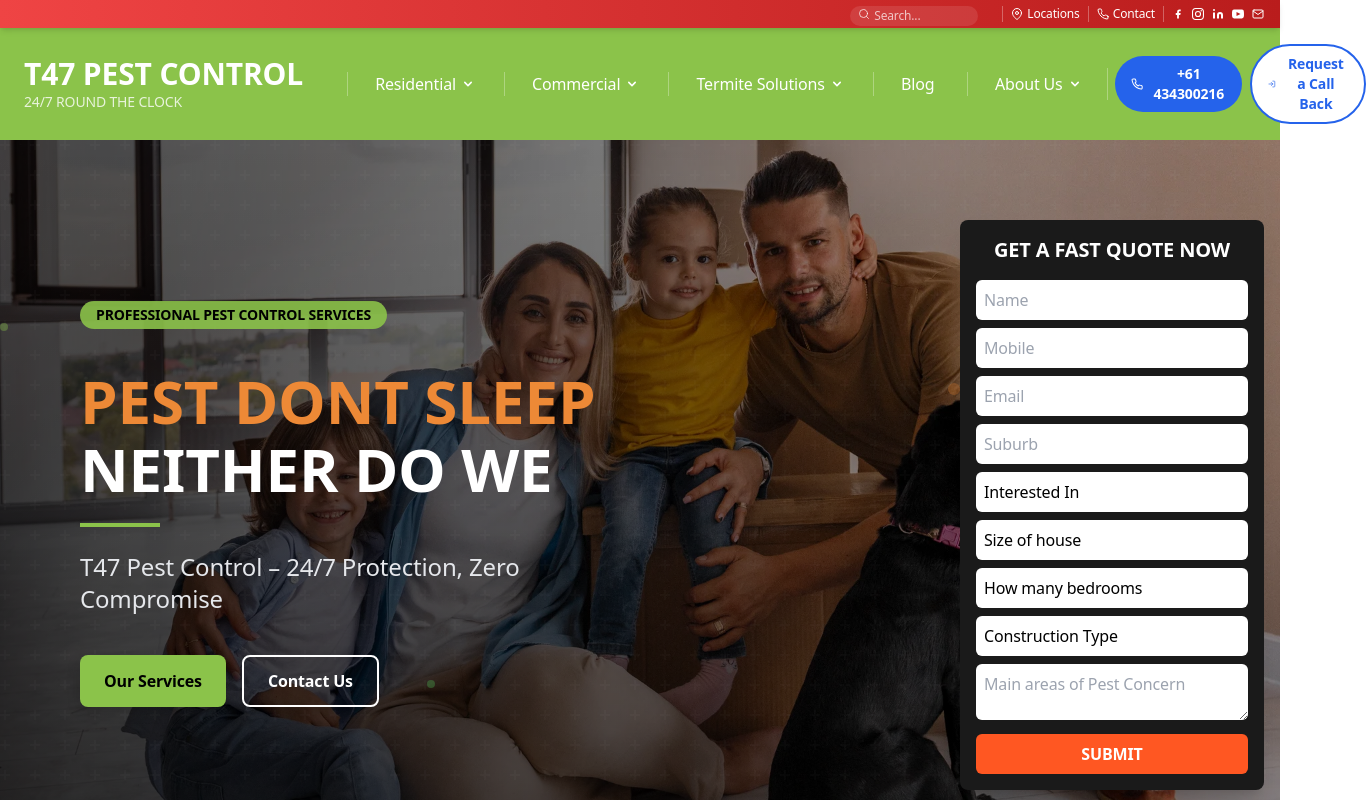
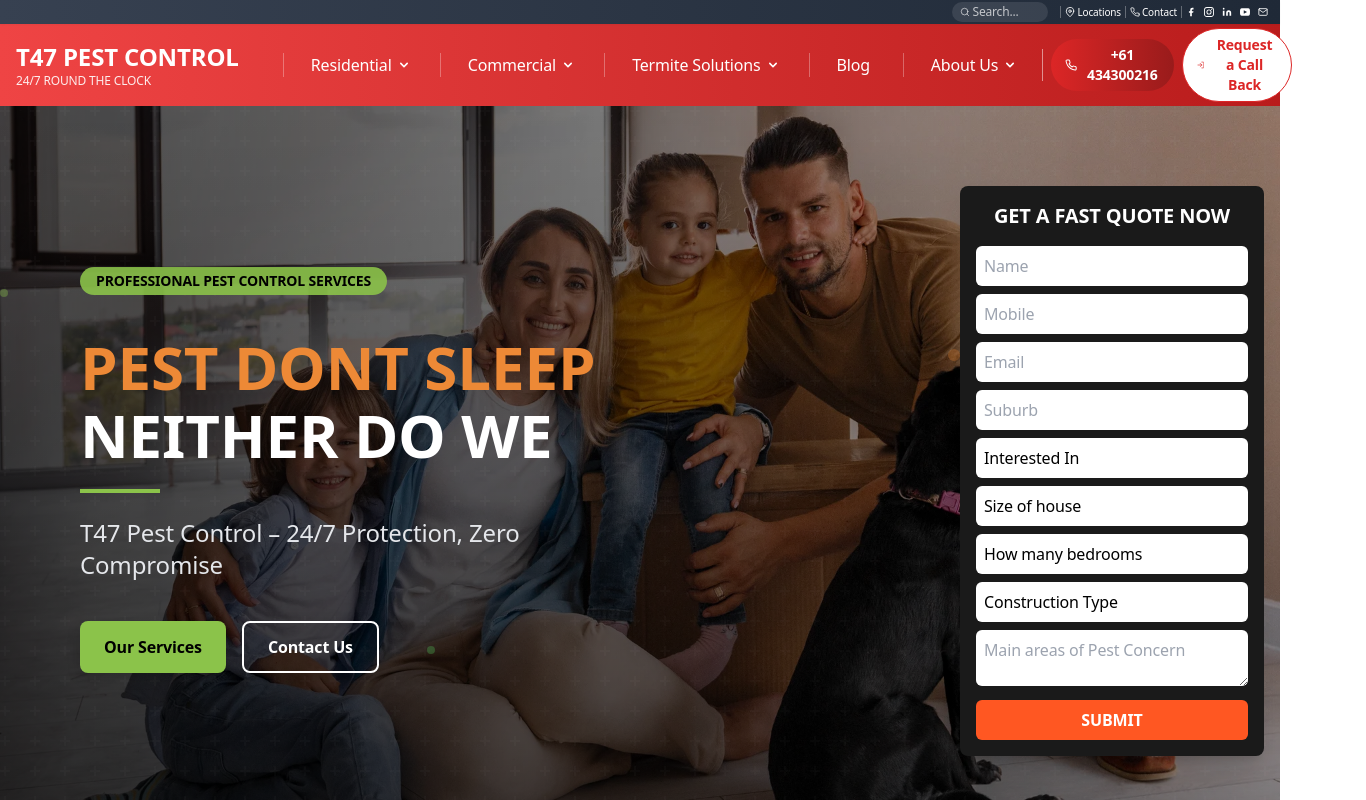
Before and after one commit to xtcharan/t47-pest-control, a Next.js app in the folder Desktop/pest-main/: page / in a window 1280 px wide. Shown: the top 800 px of the page, 1366 px wide, since content can reach past the window. Built offline with nearby package versions, Linux system fonts and the light colour scheme.

Commit message:
Fix dropdown menu and maintain red color scheme

```diff
--- a/Desktop/pest-main/src/components/layout/header/MainHeader.tsx
+++ b/Desktop/pest-main/src/components/layout/header/MainHeader.tsx
@@ -30,59 +30,61 @@ export default function MainHeader() {
   };
 
   return (
-    <header className="w-full relative z-50 bg-green-light">
+    <header className="w-full relative z-50 bg-gradient-to-r from-red-500 to-red-700 text-white">
       {/* Search, Locations and Social media icons in top right */}
-      <div className="hidden md:flex items-center justify-end space-x-2 py-0.5 px-4 bg-gradient-to-r from-red-500 to-red-700 shadow-md">
+      <div className="hidden md:flex items-center justify-end space-x-1 py-0.5 px-3 bg-gradient-to-r from-gray-700 to-gray-800 shadow-sm text-[10px]">
         {/* Search bar */}
-        <div className="relative mr-4">
+        <div className="relative mr-2">
           <input
             type="text"
             placeholder="Search..."
-            className="bg-white/10 text-white placeholder-white/70 text-xs rounded-full py-0.5 pl-6 pr-2 w-32 focus:w-40 focus:outline-none focus:ring-1 focus:ring-white/30 transition-all duration-300"
+            className="bg-white/10 text-white placeholder-white/70 text-xs rounded-full py-0.5 pl-5 pr-2 w-24 focus:w-32 focus:outline-none focus:ring-1 focus:ring-white/30 transition-all duration-300"
           />
-          <svg xmlns="http://www.w3.org/2000/svg" className="h-3 w-3 text-white/70 absolute left-2 top-1/2 transform -translate-y-1/2" viewBox="0 0 24 24" fill="none" stroke="currentColor" strokeWidth="2" strokeLinecap="round" strokeLinejoin="round">
+          <svg xmlns="http://www.w3.org/2000/svg" className="h-2.5 w-2.5 text-white/70 absolute left-2 top-1/2 transform -translate-y-1/2" viewBox="0 0 24 24" fill="none" stroke="currentColor" strokeWidth="2" strokeLinecap="round" strokeLinejoin="round">
             <circle cx="11" cy="11" r="8"></circle>
             <line x1="21" y1="21" x2="16.65" y2="16.65"></line>
           </svg>
         </div>
         {/* Divider */}
-        <div className="h-4 w-[1px] bg-white/30 mr-3"></div>
+        <div className="h-3 w-[1px] bg-white/30 mr-1.5"></div>
 
         {/* Locations link */}
         <a
           href="/areas"
-          className="text-white hover:text-white/80 transition-colors transform hover:scale-110 duration-200 font-medium mr-3 flex items-center text-xs"
+          className="text-white hover:text-white/80 transition-colors transform hover:scale-105 duration-200 font-medium mr-1.5 flex items-center text-[10px]"
         >
-          <svg xmlns="http://www.w3.org/2000/svg" className="h-3 w-3 mr-1" viewBox="0 0 24 24" fill="none" stroke="currentColor" strokeWidth="2" strokeLinecap="round" strokeLinejoin="round">
+          <svg xmlns="http://www.w3.org/2000/svg" className="h-2.5 w-2.5 mr-0.5" viewBox="0 0 24 24" fill="none" stroke="currentColor" strokeWidth="2" strokeLinecap="round" strokeLinejoin="round">
             <path d="M21 10c0 7-9 13-9 13s-9-6-9-13a9 9 0 0 1 18 0z"></path>
             <circle cx="12" cy="10" r="3"></circle>
           </svg>
           Locations
         </a>
         {/* Divider */}
-        <div className="h-4 w-[1px] bg-white/30 mr-3"></div>
+        <div className="h-3 w-[1px] bg-white/30 mr-1.5"></div>
 
         {/* Contact link */}
         <a
           href="/contact"
-          className="text-white hover:text-white/80 transition-colors transform hover:scale-110 duration-200 font-medium mr-3 flex items-center text-xs"
+          className="text-white hover:text-white/80 transition-colors transform hover:scale-105 duration-200 font-medium mr-1.5 flex items-center text-[10px]"
         >
-          <svg xmlns="http://www.w3.org/2000/svg" className="h-3 w-3 mr-1" viewBox="0 0 24 24" fill="none" stroke="currentColor" strokeWidth="2" strokeLinecap="round" strokeLinejoin="round">
+          <svg xmlns="http://www.w3.org/2000/svg" className="h-2.5 w-2.5 mr-0.5" viewBox="0 0 24 24" fill="none" stroke="currentColor" strokeWidth="2" strokeLinecap="round" strokeLinejoin="round">
             <path d="M22 16.92v3a2 2 0 0 1-2.18 2 19.79 19.79 0 0 1-8.63-3.07 19.5 19.5 0 0 1-6-6 19.79 19.79 0 0 1-3.07-8.67A2 2 0 0 1 4.11 2h3a2 2 0 0 1 2 1.72 12.84 12.84 0 0 0 .7 2.81 2 2 0 0 1-.45 2.11L8.09 9.91a16 16 0 0 0 6 6l1.27-1.27a2 2 0 0 1 2.11-.45 12.84 12.84 0 0 0 2.81.7A2 2 0 0 1 22 16.92z"></path>
           </svg>
           Contact
         </a>
         {/* Divider */}
-        <div className="h-4 w-[1px] bg-white/30 mr-3"></div>
+        <div className="h-3 w-[1px] bg-white/30 mr-1.5"></div>
+        {/* Social media icons in a group */}
+        <div className="flex items-center space-x-2">
           {/* Facebook */}
           <a
             href={COMPANY_INFO.social.facebook}
             target="_blank"
             rel="noopener noreferrer"
             aria-label="Facebook"
-          className="text-white hover:text-white/80 transition-colors transform hover:scale-110 duration-200 scale-90"
+            className="text-white hover:text-white/80 transition-colors transform hover:scale-105 duration-200"
           >
-          <svg xmlns="http://www.w3.org/2000/svg" className="h-3 w-3" viewBox="0 0 24 24" fill="currentColor">
+            <svg xmlns="http://www.w3.org/2000/svg" className="h-2.5 w-2.5" viewBox="0 0 24 24" fill="currentColor">
               <path d="M18 2h-3a5 5 0 00-5 5v3H7v4h3v8h4v-8h3l1-4h-4V7a1 1 0 011-1h3z"></path>
             </svg>
           </a>
@@ -93,9 +95,9 @@ export default function MainHeader() {
             target="_blank"
             rel="noopener noreferrer"
             aria-label="Instagram"
-          className="text-white hover:text-white/80 transition-colors transform hover:scale-110 duration-200"
+            className="text-white hover:text-white/80 transition-colors transform hover:scale-105 duration-200"
           >
-          <svg xmlns="http://www.w3.org/2000/svg" className="h-3 w-3" viewBox="0 0 24 24" fill="currentColor">
+            <svg xmlns="http://www.w3.org/2000/svg" className="h-2.5 w-2.5" viewBox="0 0 24 24" fill="currentColor">
               <path d="M12 2.163c3.204 0 3.584.012 4.85.07 3.252.148 4.771 1.691 4.919 4.919.058 1.265.069 1.645.069 4.849 0 3.205-.012 3.584-.069 4.849-.149 3.225-1.664 4.771-4.919 4.919-1.266.058-1.644.07-4.85.07-3.204 0-3.584-.012-4.849-.07-3.26-.149-4.771-1.699-4.919-4.92-.058-1.265-.07-1.644-.07-4.849 0-3.204.013-3.583.07-4.849.149-3.227 1.664-4.771 4.919-4.919 1.266-.057 1.645-.069 4.849-.069zM12 0C8.741 0 8.333.014 7.053.072 2.695.272.273 2.69.073 7.052.014 8.333 0 8.741 0 12c0 3.259.014 3.668.072 4.948.2 4.358 2.618 6.78 6.98 6.98C8.333 23.986 8.741 24 12 24c3.259 0 3.668-.014 4.948-.072 4.354-.2 6.782-2.618 6.979-6.98.059-1.28.073-1.689.073-4.948 0-3.259-.014-3.667-.072-4.947-.196-4.354-2.617-6.78-6.979-6.98C15.668.014 15.259 0 12 0zm0 5.838a6.162 6.162 0 100 12.324 6.162 6.162 0 000-12.324zM12 16a4 4 0 110-8 4 4 0 010 8zm6.406-11.845a1.44 1.44 0 100 2.881 1.44 1.44 0 000-2.881z" />
             </svg>
           </a>
@@ -106,9 +108,9 @@ export default function MainHeader() {
             target="_blank"
             rel="noopener noreferrer"
             aria-label="LinkedIn"
-          className="text-white hover:text-white/80 transition-colors transform hover:scale-110 duration-200"
+            className="text-white hover:text-white/80 transition-colors transform hover:scale-105 duration-200"
           >
-          <svg xmlns="http://www.w3.org/2000/svg" className="h-3 w-3" viewBox="0 0 24 24" fill="currentColor">
+            <svg xmlns="http://www.w3.org/2000/svg" className="h-2.5 w-2.5" viewBox="0 0 24 24" fill="currentColor">
               <path d="M16 8a6 6 0 016 6v7h-4v-7a2 2 0 00-2-2 2 2 0 00-2 2v7h-4v-7a6 6 0 016-6z"></path>
               <rect x="2" y="9" width="4" height="12"></rect>
               <circle cx="4" cy="4" r="2"></circle>
@@ -121,9 +123,9 @@ export default function MainHeader() {
             target="_blank"
             rel="noopener noreferrer"
             aria-label="YouTube"
-          className="text-white hover:text-white/80 transition-colors transform hover:scale-110 duration-200"
+            className="text-white hover:text-white/80 transition-colors transform hover:scale-105 duration-200"
           >
-          <svg xmlns="http://www.w3.org/2000/svg" className="h-3 w-3" viewBox="0 0 24 24" fill="currentColor">
+            <svg xmlns="http://www.w3.org/2000/svg" className="h-2.5 w-2.5" viewBox="0 0 24 24" fill="currentColor">
               <path d="M19.615 3.184c-3.604-.246-11.631-.245-15.23 0-3.897.266-4.356 2.62-4.385 8.816.029 6.185.484 8.549 4.385 8.816 3.6.245 11.626.246 15.23 0 3.897-.266 4.356-2.62 4.385-8.816-.029-6.185-.484-8.549-4.385-8.816zm-10.615 12.816v-8l8 3.993-8 4.007z" />
             </svg>
           </a>
@@ -134,16 +136,17 @@ export default function MainHeader() {
             target="_blank"
             rel="noopener noreferrer"
             aria-label="Email"
-          className="text-white hover:text-white/80 transition-colors transform hover:scale-110 duration-200"
+            className="text-white hover:text-white/80 transition-colors transform hover:scale-105 duration-200"
           >
-          <svg xmlns="http://www.w3.org/2000/svg" className="h-3 w-3" viewBox="0 0 24 24" fill="none" stroke="currentColor" strokeWidth="2" strokeLinecap="round" strokeLinejoin="round">
+            <svg xmlns="http://www.w3.org/2000/svg" className="h-2.5 w-2.5" viewBox="0 0 24 24" fill="none" stroke="currentColor" strokeWidth="2" strokeLinecap="round" strokeLinejoin="round">
               <path d="M4 4h16c1.1 0 2 .9 2 2v12c0 1.1-.9 2-2 2H4c-1.1 0-2-.9-2-2V6c0-1.1.9-2 2-2z"></path>
               <polyline points="22,6 12,13 2,6"></polyline>
             </svg>
           </a>
         </div>
+      </div>
 
-      <div className="container mx-auto px-2.5 md:px-4 flex items-center justify-between py-1.5 md:py-2">
+      <div className="container mx-auto px-2 md:px-3 flex items-center justify-between py-0.5 md:py-1">
         {/* Logo and company name - clickable to home page */}
         <Link
           href="/"
@@ -158,15 +161,15 @@ export default function MainHeader() {
               height={0}
               sizes="(max-width: 768px) 60px, 100px"
               className="object-contain"
-              style={{ width: 'auto', height: isMobile ? '60px' : '100px' }}
+              style={{ width: 'auto', height: isMobile ? '50px' : '70px' }}
               priority
             />
           </div>
           <div>
-            <h1 className="text-sm md:text-3xl font-extrabold text-white whitespace-nowrap group-hover:text-white/90 transition-colors">
+            <h1 className="text-sm md:text-2xl font-extrabold text-white whitespace-nowrap group-hover:text-white/90 transition-colors">
               T47 PEST CONTROL
             </h1>
-            <p className="text-[10px] md:text-sm font-medium text-white/80 whitespace-nowrap group-hover:text-white/70 transition-colors">
+            <p className="text-[9px] md:text-xs font-medium text-white/90 whitespace-nowrap group-hover:text-white/80 transition-colors">
               24/7 ROUND THE CLOCK
             </p>
           </div>
@@ -189,13 +192,13 @@ export default function MainHeader() {
             </nav>
 
             {/* Vertical divider */}
-            <div className="h-8 w-[1px] bg-white/30 mx-2"></div>
+            <div className="h-8 w-[1px] bg-white/50 mx-2"></div>
 
             {/* Contact buttons */}
             <div className="flex items-center space-x-2">
               <button
                 type="button"
-                className="bg-blue-600 text-white font-bold py-2 px-4 rounded-full flex items-center hover:bg-blue-700 transition-colors text-sm"
+                className="bg-gradient-to-r from-red-600 to-red-800 text-white font-bold py-1.5 px-3.5 rounded-full flex items-center hover:from-red-700 hover:to-red-900 transition-colors text-sm"
                 onClick={() => window.location.href = `tel:${COMPANY_INFO.phone}`}
               >
                 <svg xmlns="http://www.w3.org/2000/svg" className="h-4 w-4 mr-2" viewBox="0 0 24 24" fill="none" stroke="currentColor" strokeWidth="2" strokeLinecap="round" strokeLinejoin="round">
@@ -205,7 +208,7 @@ export default function MainHeader() {
               </button>
               <button
                 type="button"
-                className="bg-white text-blue-600 font-bold py-2 px-4 rounded-full flex items-center hover:bg-gray-100 transition-colors border-2 border-blue-600 text-sm"
+                className="bg-white text-red-600 font-bold py-1.5 px-3.5 rounded-full flex items-center hover:bg-gray-100 transition-colors border border-red-600 text-sm"
                 onClick={() => window.location.href = '/contact'}
               >
                 <svg xmlns="http://www.w3.org/2000/svg" className="h-4 w-4 mr-2" viewBox="0 0 24 24" fill="none" stroke="currentColor" strokeWidth="2" strokeLinecap="round" strokeLinejoin="round">
@@ -225,7 +228,7 @@ export default function MainHeader() {
           <button
             type="button"
             onClick={() => window.location.href = `tel:${COMPANY_INFO.phone}`}
-            className={`p-2 rounded-full bg-blue-600 shadow-md focus:outline-none flex items-center justify-center ${styles.phoneButton}`}
+            className={`p-2 rounded-full bg-gradient-to-r from-red-600 to-red-800 shadow-md focus:outline-none flex items-center justify-center ${styles.phoneButton}`}
             aria-label="Call us"
           >
             <div className={styles.phoneIcon}>
@@ -239,7 +242,7 @@ export default function MainHeader() {
           <button
             type="button"
             onClick={() => window.location.href = '/contact'}
-            className="py-1.5 px-3.5 rounded-full bg-gradient-to-r from-blue-500 to-blue-700 text-white font-bold text-xs shadow-md focus:outline-none transition-transform hover:scale-105 active:scale-95"
+            className="py-1.5 px-3.5 rounded-full bg-gradient-to-r from-red-600 to-red-800 text-white font-bold text-xs shadow-md focus:outline-none transition-transform hover:scale-105 active:scale-95"
             aria-label="Book Now"
           >
             BOOK NOW
@@ -298,7 +301,7 @@ export default function MainHeader() {
         <div className="flex flex-col space-y-2 p-4 border-t border-gray-200">
           <button
             type="button"
-            className="bg-blue-600 text-white font-bold py-2 px-4 rounded-full flex items-center justify-center hover:bg-blue-700 transition-colors text-sm"
+            className="bg-gradient-to-r from-red-600 to-red-800 text-white font-bold py-2 px-4 rounded-full flex items-center justify-center hover:from-red-700 hover:to-red-900 transition-colors text-sm"
             onClick={() => window.location.href = `tel:${COMPANY_INFO.phone}`}
           >
             <svg xmlns="http://www.w3.org/2000/svg" className="h-4 w-4 mr-2" viewBox="0 0 24 24" fill="none" stroke="currentColor" strokeWidth="2" strokeLinecap="round" strokeLinejoin="round">
@@ -308,7 +311,7 @@ export default function MainHeader() {
           </button>
           <button
             type="button"
-            className="bg-white text-blue-600 font-bold py-2 px-4 rounded-full flex items-center justify-center hover:bg-gray-100 transition-colors border-2 border-blue-600 text-sm"
+            className="bg-white text-red-600 font-bold py-2 px-4 rounded-full flex items-center justify-center hover:bg-gray-100 transition-colors border-2 border-red-600 text-sm"
             onClick={() => window.location.href = '/contact'}
           >
             <svg xmlns="http://www.w3.org/2000/svg" className="h-4 w-4 mr-2" viewBox="0 0 24 24" fill="none" stroke="currentColor" strokeWidth="2" strokeLinecap="round" strokeLinejoin="round">
@@ -323,7 +326,7 @@ export default function MainHeader() {
         {/* Bottom navigation bar */}
         <div className="fixed bottom-0 left-0 right-0 bg-gray-50 border-t border-gray-200 grid grid-cols-5 py-2 z-50">
           {/* Locations */}
-          <a href="/areas" className="flex flex-col items-center justify-center text-gray-600 hover:text-blue-600">
+          <a href="/areas" className="flex flex-col items-center justify-center text-gray-600 hover:text-red-600">
             <svg xmlns="http://www.w3.org/2000/svg" className="h-6 w-6" viewBox="0 0 24 24" fill="none" stroke="currentColor" strokeWidth="2" strokeLinecap="round" strokeLinejoin="round">
               <path d="M21 10c0 7-9 13-9 13s-9-6-9-13a9 9 0 0 1 18 0z"></path>
               <circle cx="12" cy="10" r="3"></circle>
@@ -332,7 +335,7 @@ export default function MainHeader() {
           </a>
 
           {/* Search */}
-          <button type="button" className="flex flex-col items-center justify-center text-gray-600 hover:text-blue-600">
+          <button type="button" className="flex flex-col items-center justify-center text-gray-600 hover:text-red-600">
             <svg xmlns="http://www.w3.org/2000/svg" className="h-6 w-6" viewBox="0 0 24 24" fill="none" stroke="currentColor" strokeWidth="2" strokeLinecap="round" strokeLinejoin="round">
               <circle cx="11" cy="11" r="8"></circle>
               <line x1="21" y1="21" x2="16.65" y2="16.65"></line>
@@ -341,7 +344,7 @@ export default function MainHeader() {
           </button>
 
           {/* Phone - Call Us */}
-          <a href={`tel:${COMPANY_INFO.phone}`} className="flex flex-col items-center justify-center text-blue-600 hover:text-blue-800">
+          <a href={`tel:${COMPANY_INFO.phone}`} className="flex flex-col items-center justify-center text-red-600 hover:text-red-800">
             <div className={`${styles.phoneIcon} relative`}>
               <svg xmlns="http://www.w3.org/2000/svg" className="h-6 w-6" viewBox="0 0 24 24" fill="none" stroke="currentColor" strokeWidth="2" strokeLinecap="round" strokeLinejoin="round">
                 <path d="M22 16.92v3a2 2 0 0 1-2.18 2 19.79 19.79 0 0 1-8.63-3.07 19.5 19.5 0 0 1-6-6 19.79 19.79 0 0 1-3.07-8.67A2 2 0 0 1 4.11 2h3a2 2 0 0 1 2 1.72 12.84 12.84 0 0 0 .7 2.81 2 2 0 0 1-.45 2.11L8.09 9.91a16 16 0 0 0 6 6l1.27-1.27a2 2 0 0 1 2.11-.45 12.84 12.84 0 0 0 2.81.7A2 2 0 0 1 22 16.92z"></path>
@@ -351,7 +354,7 @@ export default function MainHeader() {
           </a>
 
           {/* Contact */}
-          <a href="/contact" className="flex flex-col items-center justify-center text-gray-600 hover:text-blue-600">
+          <a href="/contact" className="flex flex-col items-center justify-center text-gray-600 hover:text-red-600">
             <svg xmlns="http://www.w3.org/2000/svg" className="h-6 w-6" viewBox="0 0 24 24" fill="none" stroke="currentColor" strokeWidth="2" strokeLinecap="round" strokeLinejoin="round">
               <path d="M21 11.5a8.38 8.38 0 0 1-.9 3.8 8.5 8.5 0 0 1-7.6 4.7 8.38 8.38 0 0 1-3.8-.9L3 21l1.9-5.7a8.38 8.38 0 0 1-.9-3.8 8.5 8.5 0 0 1 4.7-7.6 8.38 8.38 0 0 1 3.8-.9h.5a8.48 8.48 0 0 1 8 8v.5z"></path>
             </svg>
@@ -359,7 +362,7 @@ export default function MainHeader() {
           </a>
 
           {/* Login */}
-          <a href="/login" className="flex flex-col items-center justify-center text-gray-600 hover:text-blue-600">
+          <a href="/login" className="flex flex-col items-center justify-center text-gray-600 hover:text-red-600">
             <svg xmlns="http://www.w3.org/2000/svg" className="h-6 w-6" viewBox="0 0 24 24" fill="none" stroke="currentColor" strokeWidth="2" strokeLinecap="round" strokeLinejoin="round">
               <path d="M20 21v-2a4 4 0 0 0-4-4H8a4 4 0 0 0-4 4v2"></path>
               <circle cx="12" cy="7" r="4"></circle>
@@ -376,7 +379,7 @@ export default function MainHeader() {
               target="_blank"
               rel="noopener noreferrer"
               aria-label="Facebook"
-              className="text-blue-600 hover:text-blue-800 transition-colors transform hover:scale-110 duration-200"
+              className="text-red-600 hover:text-red-800 transition-colors transform hover:scale-110 duration-200"
             >
               <svg xmlns="http://www.w3.org/2000/svg" className="h-6 w-6" viewBox="0 0 24 24" fill="currentColor">
                 <path d="M18 2h-3a5 5 0 00-5 5v3H7v4h3v8h4v-8h3l1-4h-4V7a1 1 0 011-1h3z"></path>
@@ -389,7 +392,7 @@ export default function MainHeader() {
               target="_blank"
               rel="noopener noreferrer"
               aria-label="Instagram"
-              className="text-blue-600 hover:text-blue-800 transition-colors transform hover:scale-110 duration-200"
+              className="text-red-600 hover:text-red-800 transition-colors transform hover:scale-110 duration-200"
             >
               <svg xmlns="http://www.w3.org/2000/svg" className="h-6 w-6" viewBox="0 0 24 24" fill="currentColor">
                 <path d="M12 2.163c3.204 0 3.584.012 4.85.07 3.252.148 4.771 1.691 4.919 4.919.058 1.265.069 1.645.069 4.849 0 3.205-.012 3.584-.069 4.849-.149 3.225-1.664 4.771-4.919 4.919-1.266.058-1.644.07-4.85.07-3.204 0-3.584-.012-4.849-.07-3.26-.149-4.771-1.699-4.919-4.92-.058-1.265-.07-1.644-.07-4.849 0-3.204.013-3.583.07-4.849.149-3.227 1.664-4.771 4.919-4.919 1.266-.057 1.645-.069 4.849-.069zM12 0C8.741 0 8.333.014 7.053.072 2.695.272.273 2.69.073 7.052.014 8.333 0 8.741 0 12c0 3.259.014 3.668.072 4.948.2 4.358 2.618 6.78 6.98 6.98C8.333 23.986 8.741 24 12 24c3.259 0 3.668-.014 4.948-.072 4.354-.2 6.782-2.618 6.979-6.98.059-1.28.073-1.689.073-4.948 0-3.259-.014-3.667-.072-4.947-.196-4.354-2.617-6.78-6.979-6.98C15.668.014 15.259 0 12 0zm0 5.838a6.162 6.162 0 100 12.324 6.162 6.162 0 000-12.324zM12 16a4 4 0 110-8 4 4 0 010 8zm6.406-11.845a1.44 1.44 0 100 2.881 1.44 1.44 0 000-2.881z" />
@@ -402,7 +405,7 @@ export default function MainHeader() {
               target="_blank"
               rel="noopener noreferrer"
               aria-label="LinkedIn"
-              className="text-blue-600 hover:text-blue-800 transition-colors transform hover:scale-110 duration-200"
+              className="text-red-600 hover:text-red-800 transition-colors transform hover:scale-110 duration-200"
             >
               <svg xmlns="http://www.w3.org/2000/svg" className="h-6 w-6" viewBox="0 0 24 24" fill="currentColor">
                 <path d="M16 8a6 6 0 016 6v7h-4v-7a2 2 0 00-2-2 2 2 0 00-2 2v7h-4v-7a6 6 0 016-6z"></path>
@@ -417,7 +420,7 @@ export default function MainHeader() {
               target="_blank"
               rel="noopener noreferrer"
               aria-label="YouTube"
-              className="text-blue-600 hover:text-blue-800 transition-colors transform hover:scale-110 duration-200"
+              className="text-red-600 hover:text-red-800 transition-colors transform hover:scale-110 duration-200"
             >
               <svg xmlns="http://www.w3.org/2000/svg" className="h-6 w-6" viewBox="0 0 24 24" fill="currentColor">
                 <path d="M19.615 3.184c-3.604-.246-11.631-.245-15.23 0-3.897.266-4.356 2.62-4.385 8.816.029 6.185.484 8.549 4.385 8.816 3.6.245 11.626.246 15.23 0 3.897-.266 4.356-2.62 4.385-8.816-.029-6.185-.484-8.549-4.385-8.816zm-10.615 12.816v-8l8 3.993-8 4.007z" />
@@ -430,7 +433,7 @@ export default function MainHeader() {
               target="_blank"
               rel="noopener noreferrer"
               aria-label="Email"
-              className="text-blue-600 hover:text-blue-800 transition-colors transform hover:scale-110 duration-200"
+              className="text-red-600 hover:text-red-800 transition-colors transform hover:scale-110 duration-200"
             >
               <svg xmlns="http://www.w3.org/2000/svg" className="h-6 w-6" viewBox="0 0 24 24" fill="none" stroke="currentColor" strokeWidth="2" strokeLinecap="round" strokeLinejoin="round">
                 <path d="M4 4h16c1.1 0 2 .9 2 2v12c0 1.1-.9 2-2 2H4c-1.1 0-2-.9-2-2V6c0-1.1.9-2 2-2z"></path>
@@ -442,7 +445,7 @@ export default function MainHeader() {
 
       {/* Dropdown Menus - only shown on desktop */}
       {activeDropdown && !isMobile && (
-        <div className="absolute left-0 right-0 top-[120px] z-50 pl-2">
+        <div className="absolute left-0 right-0 top-full z-50">
           <DropdownMenu
             activeDropdown={activeDropdown}
             onMouseEnter={handleDropdownMouseEnter}
--- a/Desktop/pest-main/src/components/layout/header/NavigationItem.tsx
+++ b/Desktop/pest-main/src/components/layout/header/NavigationItem.tsx
@@ -36,7 +36,7 @@ export default function NavigationItem({
           </Link>
           <button
             type="button"
-            className={`p-2 rounded-md ${isActive ? 'bg-blue-100 text-blue-600' : ''}`}
+            className={`p-2 rounded-md ${isActive ? 'bg-red-100 text-red-600' : ''}`}
             onClick={() => onMouseEnter(menuKey)}
             aria-label={`${isActive ? 'Collapse' : 'Expand'} ${name} menu`}
           >
@@ -55,7 +55,7 @@ export default function NavigationItem({
       ) : (
         <Link
           href={href}
-          className={`relative inline-block px-4 py-2 rounded-md whitespace-nowrap ${isActive ? 'bg-blue-600 text-white' : 'hover:bg-gray-50'}`}
+          className={`relative inline-block px-4 py-2 rounded-md whitespace-nowrap ${isActive ? 'bg-red-600 text-white' : 'hover:bg-gray-50'}`}
           prefetch={false}
         >
           <span className="font-medium text-white flex items-center">
```
Also changed, not shown: Desktop/pest-main/src/components/layout/header/DropdownMenu.tsx (+7 -7 lines). Lines whose indentation alone changed are shown as unchanged.
